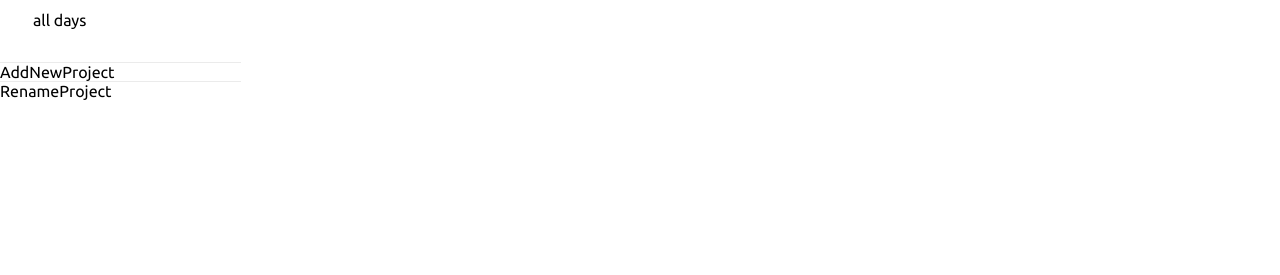
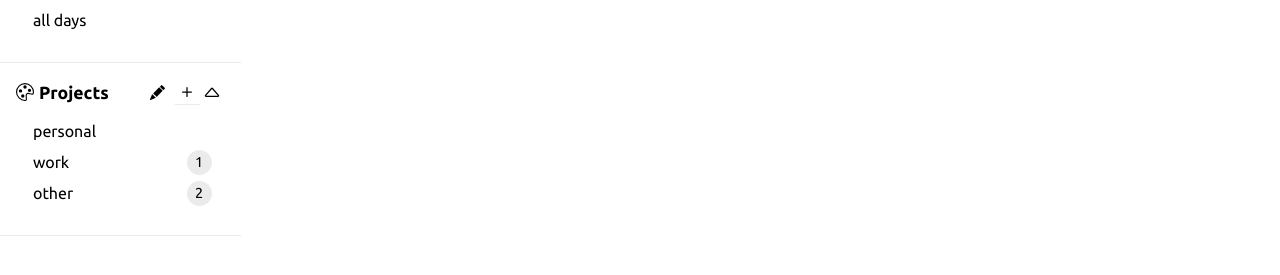
Before and after one commit to Bhawna751/Todo-App, a React (Create React App) app in the folder todo-app/: page / in a window 1280 px wide. Shown: the part 295-570 px from the top of the page. Built offline with nearby package versions, Linux system fonts and the light colour scheme.

Commit message:
Projects Components

```diff
--- a/todo-app/src/App.css
+++ b/todo-app/src/App.css
@@ -220,3 +220,96 @@
     font-size: 1rem;
     cursor:pointer;
 }
+
+/* Projects */
+.Projects {
+    padding: 1rem;
+    border-bottom: 1px solid #ebebeb;
+  }
+  .Projects .header {
+    display: flex;
+    align-items: center;
+  }
+  .Projects .header .title {
+    display: flex;
+    align-items: center;
+    flex: 1;
+  }
+  .Projects .header .title p {
+    margin-left: 5px;
+    font-size: 1.1rem;
+    font-weight: bold;
+  }
+  .Projects .header .btns {
+    display: flex;
+    align-items: center;
+  }
+  .Projects .header .btns span.edit {
+    margin-right: 5px;
+  }
+  .Projects .header .btns span {
+    border-radius: 50%;
+    cursor: pointer;
+    width: 25px;
+    height: 25px;
+    display: flex;
+    align-items: center;
+    justify-content: center;
+  }
+  .Projects .header .btns span:hover {
+    background-color: #ebebeb;
+    transition: all 300ms ease-in-out;
+  }
+  .Projects .items {
+    padding: 0.5rem;
+  }
+  /* Project */
+  .Project {
+    position: relative;
+    display: flex;
+    align-items: center;
+    padding: 0.25rem;
+    margin: 5px;
+    font-size: 1rem;
+  }
+  .Project .name {
+    cursor: pointer;
+    word-break: break-all;
+  }
+  .Project .btns {
+    display: flex;
+    align-items: center;
+  }
+  .Project .btns .total-todos {
+    position: absolute;
+    right: 0;
+    background: #ebebeb;
+    width: 25px;
+    height: 25px;
+    font-size: 0.9rem;
+    display: flex;
+    align-items: center;
+    justify-content: center;
+    border-radius: 50%;
+  }
+  .Project .btns .edit-delete {
+    position: absolute;
+    right: 0;
+    display: flex;
+  }
+  .Project .btns .edit-delete span {
+    border-radius: 50%;
+    cursor: pointer;
+    width: 25px;
+    height: 25px;
+    display: flex;
+    align-items: center;
+    justify-content: center;
+    transition: background 300ms ease-in-out;
+  }
+  .Project .btns .edit-delete span.edit:hover {
+    background: #acffac;
+  }
+  .Project .btns .edit-delete span.delete:hover {
+    background: #ffacac;
+  }
--- a/todo-app/src/components/AddNewProject.js
+++ b/todo-app/src/components/AddNewProject.js
@@ -1,9 +1,13 @@
 import React from 'react'
-
+import {Plus} from 'react-bootstrap-icons'
 function AddNewProject(){
     return(
         <div className='AddNewTodo'>
-           AddNewProject
+           <div className="add-button">
+                <span>
+                    <Plus size = '20'/>
+                </span>
+           </div>
         </div>
     )
 }
--- a/todo-app/src/components/Project.js
+++ b/todo-app/src/components/Project.js
@@ -1,12 +1,29 @@
-import React from 'react'
+import React from "react";
 import RenameProject from "./RenameProject";
+import { Pencil, XCircle } from "react-bootstrap-icons";
 
-function Project(){
-    return(
-        <div className='Project'>
-           <RenameProject/>
-        </div>
-    )
+function Project({ project, edit }) {
+  return (
+    <div className="Project">
+      <div className="name">{project.name}</div>
+      <div className="btns">
+        {edit ? (
+          <div className="edit-delete">
+            <span className="edit">
+              <Pencil size="13" />
+            </span>
+            <span className="delete">
+              <XCircle size="13" />
+            </span>
+          </div>
+        ) : project.numOfTodos === 0 ? (
+          ""
+        ) : (
+          <div className="total-todos">{project.numOfTodos}</div>
+        )}
+      </div>
+    </div>
+  );
 }
 
-export default Project
+export default Project;
--- a/todo-app/src/components/Projects.js
+++ b/todo-app/src/components/Projects.js
@@ -1,14 +1,49 @@
-import React from 'react'
-import AddNewProject from './AddNewProject'
-import Project from './Project'
+import {React,useState} from "react";
+import AddNewProject from "./AddNewProject";
+import Project from "./Project";
+import { CaretUp, Palette, PencilFill } from "react-bootstrap-icons";
 
-function Projects(){
-    return(
-        <div className='Projects'>
-            <AddNewProject/>
-            <Project/>
+function Projects() {
+  const [showMenu, setShowMenu] = useState(true);
+  const [edit, setEdit] = useState(false);
+  const pencilColor = edit ? "#1EC9AC" : "#000000"
+  const projects = [
+    {id:1, name:"personal",numOfTodos:0},
+    {id:2, name:"work",numOfTodos:1},
+    {id:3, name:"other",numOfTodos:2},
+  ]
+  return (
+    <div className="Projects">
+      <div className="header">
+        <div className="title">
+          <Palette size="18" />
+          <p>Projects</p>
         </div>
-    )
+        <div className="btns">
+          {showMenu && projects.length > 0 &&
+            <span className='edit' onClick={()=> setEdit(edit=>!edit)}>
+              <PencilFill size="15" color={pencilColor}/>
+            </span>
+          }
+          <AddNewProject />
+          <span className='arrow'>
+            <CaretUp size="20" />
+          </span>
+        </div>
+      </div>
+      <div className='items'>
+        {
+            projects.map(project=>
+                <Project
+                    project={project}
+                    key={project.id}
+                    edit={edit}
+                />
+            )
+        }
+      </div>
+    </div>
+  );
 }
 
-export default Projects
+export default Projects;
```
